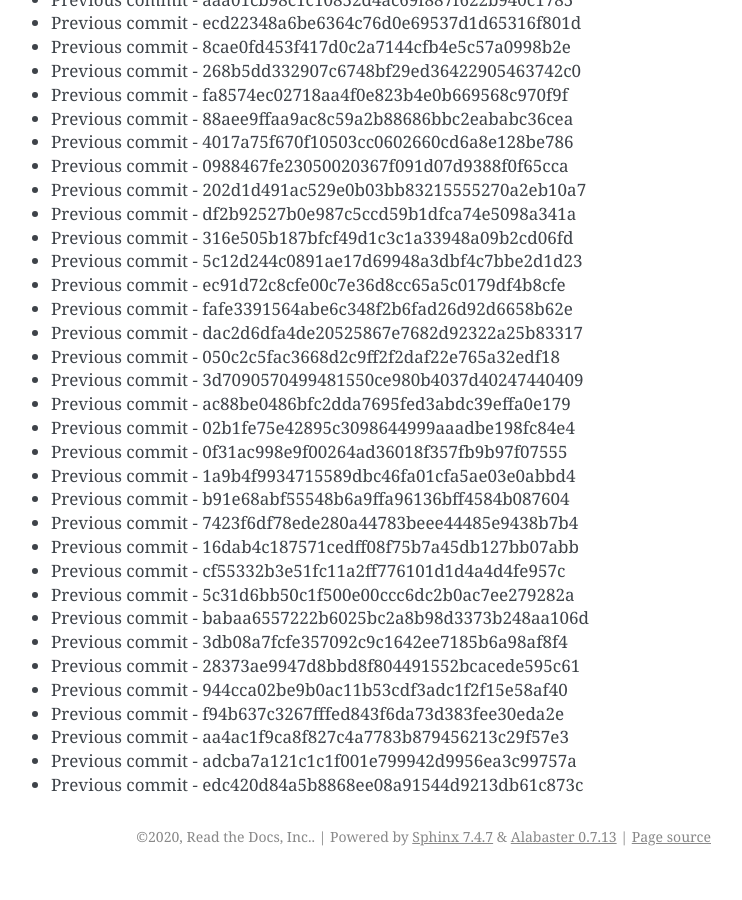
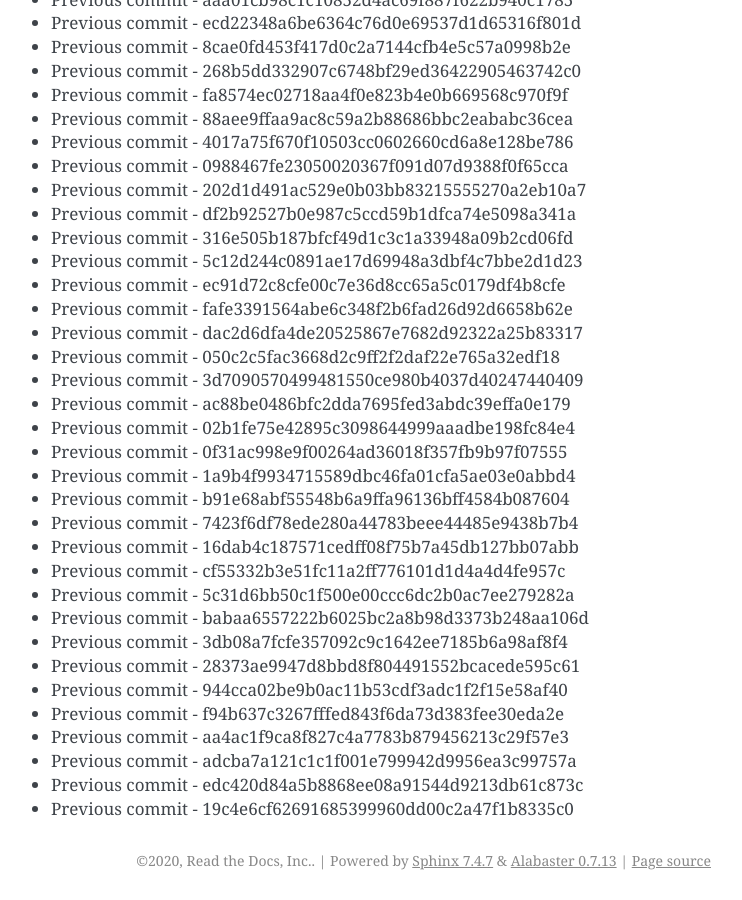
Before and after one commit to readthedocs/rtd-git-stresstest, a Sphinx documentation site: the page built from docs/updates.rst, in a window 1280 px wide and 900 px high, scrolled down 92964 px. Shown: the whole window, without its empty margins (399-1141 px from the left). Built offline with Sphinx 7.4.7, drawn with Linux system fonts in a browser that asks for light colours; before the commit the page ends 93840 px from its top, so only the background shows below that.

Commit message:
Generating commit from previous: 19c4e6cf62691685399960dd00c2a47f1b8335c0

```diff
--- a/docs/updates.rst
+++ b/docs/updates.rst
@@ -3938,3 +3938,4 @@ It can be tested for any performance characteristics.
 * Previous commit - aa4ac1f9ca8f827c4a7783b879456213c29f57e3
 * Previous commit - adcba7a121c1c1f001e799942d9956ea3c99757a
 * Previous commit - edc420d84a5b8868ee08a91544d9213db61c873c
+* Previous commit - 19c4e6cf62691685399960dd00c2a47f1b8335c0
```
